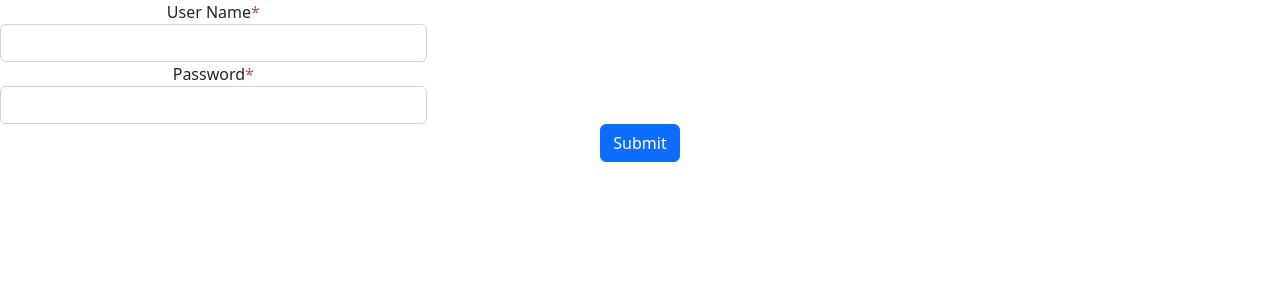
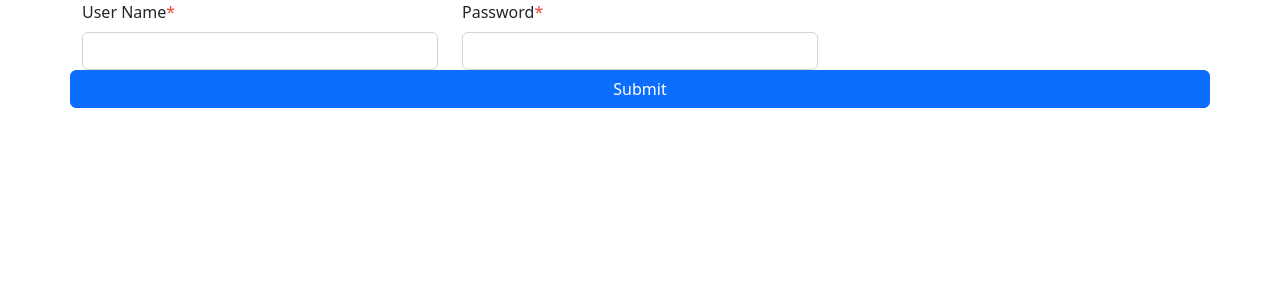
Before and after one commit to Rahul-ai/react-app, a React (Create React App) app: page / in a window 1280 px wide. Shown: the top 300 px of the page. Built offline with nearby package versions, Linux system fonts and the light colour scheme.

Commit message:
updated form

```diff
--- a/src/App.tsx
+++ b/src/App.tsx
@@ -2,13 +2,12 @@ import './App.css';
 import 'bootstrap/dist/css/bootstrap.min.css';
 import { FileUpload } from './Component/FileUpload/FileUpload';
 import { LogIn } from './Views/LogIn/LogIn';
+import { Container, Row } from 'react-bootstrap';
 // import { Header } from './Component/Header/Header';
 
 function App() {
   return (
-    <div className="App">
       <LogIn />
-    </div>
   );
 }
 
--- a/src/Component/FileUpload/FileUpload.tsx
+++ b/src/Component/FileUpload/FileUpload.tsx
@@ -1,5 +1,5 @@
 import { useState } from "react";
-import { Col, FormGroup } from "react-bootstrap";
+import { Col } from "react-bootstrap";
 import { Api } from "../../Helpers/axios/axios";
 import './FileUpload.css';
 
--- a/src/Helpers/Form/form.tsx
+++ b/src/Helpers/Form/form.tsx
@@ -1,4 +1,5 @@
 import React from "react";
+import { FormLabel } from "react-bootstrap";
 import { Col, FormControl, FormGroup } from "react-bootstrap";
 import { FileUpload } from "../../Component/FileUpload/FileUpload";
 import { formInterface } from "./formInterface";
@@ -11,9 +12,9 @@ interface FormClass {
 export class Form extends React.Component<FormClass>{
 
     renderLabel = (field: formInterface) => {
-        return <>{field.name}
+        return <FormLabel>{field.name}
             {field.require ? <span style={{ color: 'rgb(240, 68, 56)' }}>*</span> : ''}
-        </>
+        </FormLabel>
     };
 
     render() {
--- a/src/Helpers/axios/axios.ts
+++ b/src/Helpers/axios/axios.ts
@@ -32,7 +32,6 @@ export const Api = {
         try {
             let d = await axios(false, true).patchForm("/upload", data);
             if (d.statusText === 'OK') return result(d.data);
-
             throw errors(d.status);
         }
         catch (error) {
@@ -44,7 +43,6 @@ export const Api = {
         try {
             let d = await axios(false).post("/login",request(body));
             if (d.statusText === 'OK') return result(d.data);
-
             throw errors(d.status);
         }
         catch (error) {
--- a/src/Views/LogIn/LogIn.tsx
+++ b/src/Views/LogIn/LogIn.tsx
@@ -1,12 +1,12 @@
 import { useState } from "react";
-import { Form, Button } from "react-bootstrap";
+import { Form, Button, Row, Container } from "react-bootstrap";
 import { GenericForm } from "../../Component/GenericForm/GenericForm";
 import { Api } from "../../Helpers/axios/axios";
 import { formInterface } from "../../Helpers/Form/formInterface";
 
 export const LogIn = () => {
 
-    const [data,setData] = useState<any>();
+    const [data, setData] = useState<any>();
 
     const config: formInterface[] = [
         { type: "text", name: "User Name", key: "user", require: true },
@@ -14,24 +14,26 @@ export const LogIn = () => {
     ];
 
 
-    const Submit =async(e:React.FormEvent<HTMLInputElement>|any) => {
+    const Submit = async (e: React.FormEvent<HTMLInputElement> | any) => {
         e.preventDefault();
         let a = await Api.logIn(data);
         console.log(a)
     };
 
-    const onChange=(key:string,value:any)=>{
-        let d = {...data};
+    const onChange = (key: string, value: any) => {
+        let d = { ...data };
         d[key] = value;
         setData(d);
     };
 
-    return <div className="login_container">
+    return <Container>
         <Form onSubmit={Submit}>
-            {GenericForm(config,onChange)}
-            <Button type="submit">
-                Submit
-            </Button>
+            <Row>
+                {GenericForm(config, onChange)}
+                <Button type="submit">
+                    Submit
+                </Button>
+            </Row>
         </Form>
-    </div>
+    </Container>
 }
```
